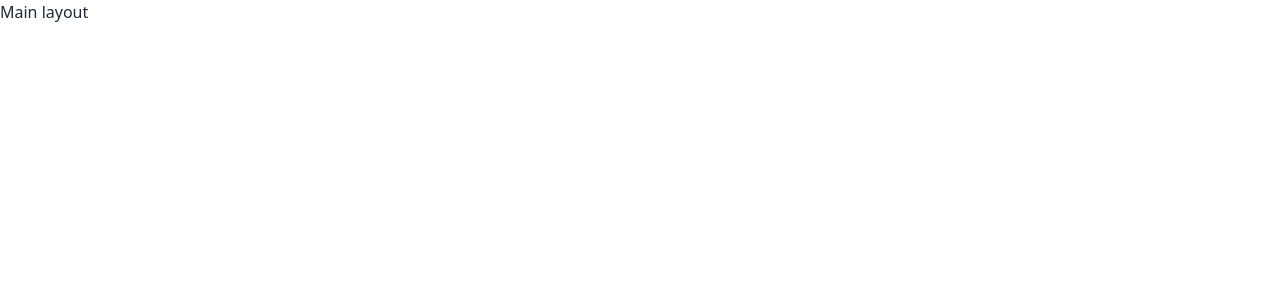
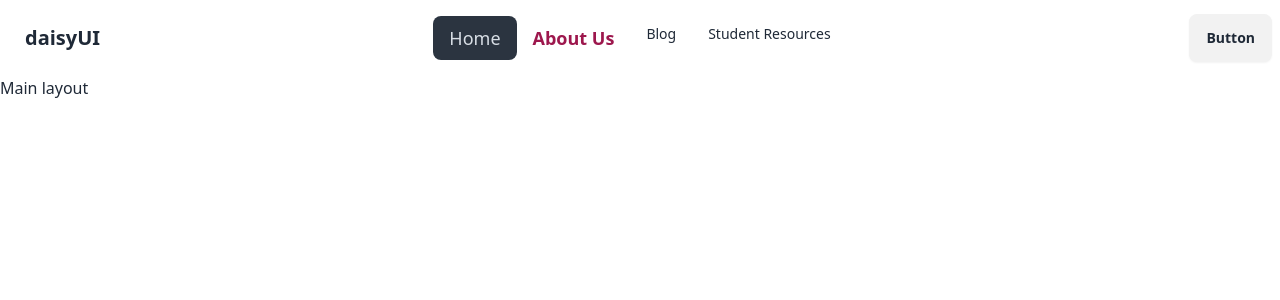
Before and after one commit to shahidulshohid/collaborative-study-intern, a React (Vite) app: page / in a window 1280 px wide. Shown: the top 300 px of the page. Built offline with nearby package versions, Linux system fonts and the light colour scheme.

Commit message:
navbar is start

```diff
--- /dev/null
+++ b/src/components/Navbar/Navbar.jsx
@@ -0,0 +1,69 @@
+import { NavLink } from "react-router-dom";
+
+const Navbar = () => {
+  return (
+    <div>
+      <div className="navbar bg-base-100">
+        <div className="navbar-start">
+          <div className="dropdown">
+            <div tabIndex={0} role="button" className="btn btn-ghost lg:hidden">
+              <svg
+                xmlns="http://www.w3.org/2000/svg"
+                className="h-5 w-5"
+                fill="none"
+                viewBox="0 0 24 24"
+                stroke="currentColor"
+              >
+                <path
+                  strokeLinecap="round"
+                  strokeLinejoin="round"
+                  strokeWidth="2"
+                  d="M4 6h16M4 12h8m-8 6h16"
+                />
+              </svg>
+            </div>
+            <ul
+              tabIndex={0}
+              className="menu menu-sm dropdown-content bg-base-100 rounded-box z-[1] mt-3 w-52 p-2 shadow"
+            >
+              <li>
+                <NavLink to="/">Home</NavLink>
+              </li>
+              <li>
+                <NavLink to="/about">About Us</NavLink>
+              </li>
+              <li>
+                <NavLink to="/blog">Blog</NavLink>
+              </li>
+              <li>
+                <NavLink to="/studentResources">Student Resources</NavLink>
+              </li>
+            </ul>
+          </div>
+          <a className="btn btn-ghost text-xl">daisyUI</a>
+        </div>
+        <div className="navbar-center hidden lg:flex">
+          <ul className="menu menu-horizontal px-1">
+            <li className="text-lg">
+              <NavLink to="/">Home</NavLink>
+            </li>
+            <li className="text-lg text-pink-800 font-semibold">
+              <NavLink to="/about">About Us</NavLink>
+            </li>
+            <li>
+              <NavLink to="/blog">Blog</NavLink>
+            </li>
+            <li>
+              <NavLink to="/studentResources">Student Resources</NavLink>
+            </li>
+          </ul>
+        </div>
+        <div className="navbar-end">
+          <a className="btn">Button</a>
+        </div>
+      </div>
+    </div>
+  );
+};
+
+export default Navbar;
--- a/src/layout/MainLayout.jsx
+++ b/src/layout/MainLayout.jsx
@@ -1,7 +1,9 @@
+import Navbar from "../components/Navbar/Navbar";
 
 const MainLayout = () => {
     return (
         <div>
+            <Navbar></Navbar>
             <h1>Main layout</h1>
         </div>
     );
```
